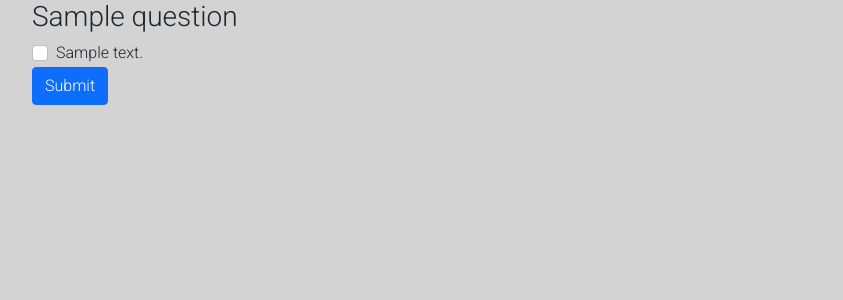
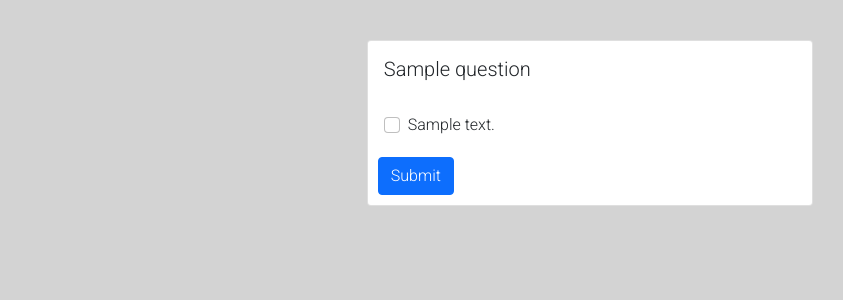
Before and after one commit to Code-Institute-Submissions/mariodragun-Milestone-3-Code-Institute_SepResub, a Flask app: template quiz/templates/quiz/quiz.html in a window 1280 px wide. Shown: the part 54-354 px from the top of the page, without its empty margins (50-893 px from the left). Run offline with Flask 2, Linux system fonts and the light colour scheme; the template is opened without the code that fills it: most values are stand-ins (such as "Sample title", 1, 10 or a date in 2020).

Commit message:
Quiz questions template and style changes

```diff
--- a/quiz/static/css/quiz/style.css
+++ b/quiz/static/css/quiz/style.css
@@ -5,3 +5,18 @@
 .quiz-overview h3 {
     margin-bottom: 30px;
 }
+
+
+#quiz-question .card{
+    min-width: 40%;
+    margin-top: 40px;
+    margin-bottom: 40px;
+}
+
+#quiz-question .card .button-wrapper {
+    padding: 10px;
+}
+
+#quiz-question .card .button-wrapper a {
+    float: right;
+}
--- a/quiz/templates/quiz/quiz.html
+++ b/quiz/templates/quiz/quiz.html
@@ -1,19 +1,35 @@
 {% extends "base.html" %}
+
+{% block extra_styles %}
+    <link rel="stylesheet" href="../assets/css/quiz/style.css">
+{% endblock %}
 
 {% block body %}
 
-<div>
-    <h3>{{question.title}}</h3>
+<div class="d-flex justify-content-center" id="quiz-question">
+    <div class="card question">
+        <div class="card-body">
+            <h5 class="card-title">{{question.title}}</h5>
+        </div>
+
         <form method="POST" action="{{url_for('quiz_start', quiz_id=quiz_id)}}">
+            <ul class="list-group" id="question-displayed">
                 {% for answer in question.answers%}
+                    <li class="list-group-item border-0">
                         <div class="form-check">
                             <input type="checkbox" class="form-check-input" id="q_answer_" value="{{answer.answer}}" name="q_answers">
                             <label class="form-check-label">{{answer.answer}}</label>
                         </div>
+                    </li>
                 {% endfor %}
+            </ul>
+            <div class="d-grid d-md-block button-wrapper" style="padding: 10px;">
                 <input type="hidden" value={{question.id}} name="q">
                 <button type="submit" class="btn btn-primary">Submit</button>
+            </div>
         </form>
+
+    </div>
 </div>
 
 
```
Lines whose indentation alone changed are shown as unchanged.
